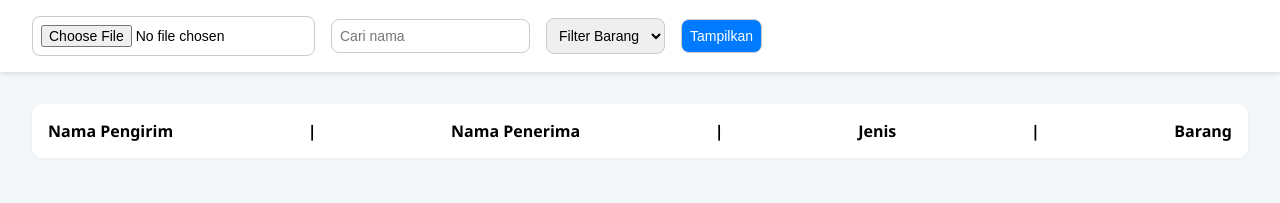
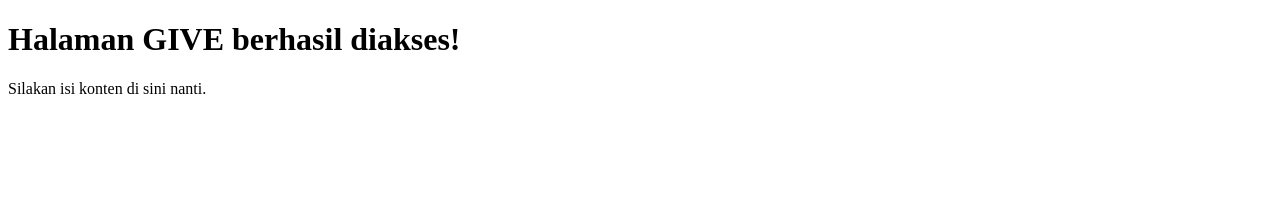
Before and after one commit to YanjuGtg/LOGRTM, a plain HTML site: page log_viewer2.html in a window 1280 px wide. Drawn offline with Linux system fonts and the light colour scheme.

Commit message:
Update log_viewer2.html

```diff
--- a/log_viewer2.html
+++ b/log_viewer2.html
@@ -1,207 +1,11 @@
-
 <!DOCTYPE html>
 <html lang="en">
 <head>
-  <meta charset="UTF-8" />
-  <title>Log Viewer</title>
-  <style>
-    body {
-      font-family: 'Segoe UI', sans-serif;
-      background: #f4f7fa;
-      margin: 0;
-      padding: 0;
-    }
-    .navbar {
-      background: white;
-      padding: 1rem 2rem;
-      display: flex;
-      flex-wrap: wrap;
-      gap: 1rem;
-      align-items: center;
-      box-shadow: 0 2px 5px rgba(0,0,0,0.1);
-      position: sticky;
-      top: 0;
-      z-index: 999;
-    }
-    .header-row {
-  background-color: #e9ecef;
-  font-weight: bold;
-  display: flex;
-  justify-content: space-between;
-  padding: 1rem;
-  margin-bottom: 10px;
-  border-radius: 8px;
-}
-.entry {
-  display: flex;
-  justify-content: space-between;
-  padding: 1rem;
-  background: white;
-  margin-bottom: 8px;
-  border-radius: 8px;
-  box-shadow: 0 1px 4px rgba(0,0,0,0.05);
-}
-.entry > div {
-  flex: 1;
-  text-align: left;
-}
-
-    .navbar input, .navbar select, .navbar button {
-      padding: 0.5rem;
-      border-radius: 8px;
-      border: 1px solid #ccc;
-      font-size: 14px;
-    }
-    .navbar button {
-      background: #007bff;
-      color: white;
-      cursor: pointer;
-    }
-    .navbar button:hover {
-      background: #0056b3;
-    }
-    .container {
-      padding: 2rem;
-    }
-    .entry {
-      background: white;
-      border-radius: 10px;
-      padding: 1rem;
-      margin-bottom: 10px;
-      box-shadow: 0 1px 4px rgba(0,0,0,0.05);
-    }
-    .hidden {
-      display: none;
-    }
-  </style>
+  <meta charset="UTF-8">
+  <title>Give Page</title>
 </head>
 <body>
-  <div class="navbar">
-    <input type="file" id="logfile" accept=".log">
-    <input type="text" id="search" placeholder="Cari nama">
-    <select id="itemFilter">
-      <option value="">Filter Barang</option>
-      <option value="Desert Eagle">Desert Eagle</option>
-      <option value="MP5">MP5</option>
-      <option value="AK47">AK47</option>
-      <option value="Sultan">Sultan</option>
-      <option value="Shotgun">Shotgun</option>
-      <option value="Road Train">Road Train</option>
-      <option value="Crack">Crack</option>
-      <option value="Pot">Pot</option>
-    </select>
-    <input type="number" id="minGrams" placeholder="Minimal grams" class="hidden">
-    <button onclick="processLog()">Tampilkan</button>
-  </div>
-
-  <div class="container">
-    <div class="entry header-row">
-      <strong>Nama Pengirim</strong> |
-      <strong>Nama Penerima</strong> |
-      <strong>Jenis</strong> |
-      <strong>Barang</strong>
-    </div>
-    <div id="results"></div>
-  </div>
-
-
-  <script>
-    let entries = [];
-
-    document.getElementById("logfile").addEventListener("change", processLog);
-    document.getElementById("itemFilter").addEventListener("change", () => {
-      const val = document.getElementById("itemFilter").value;
-      const gramInput = document.getElementById("minGrams");
-      if (["Crack", "Pot"].includes(val)) {
-        gramInput.classList.remove("hidden");
-      } else {
-        gramInput.classList.add("hidden");
-        gramInput.value = "";
-      }
-    });
-
-
-
-    document.getElementById("search").addEventListener("input", filterAndDisplay);
-
-    function processLog() {
-      const fileInput = document.getElementById("logfile");
-      const reader = new FileReader();
-      reader.onload = function(e) {
-        const lines = e.target.result.split("\n");
-        entries = [];
-
-        const regex = /\[(.*?)\]\[(.*?)\] (\w+_\w+) to (\w+_\w+)(?:: ([^\n]+)| \(([^\)]+)\))?/;
-
-        for (let line of lines) {
-          const match = line.match(regex);
-          if (match) {
-            const [, , type, from, to, afterColon, insideParens] = match;
-            let item = afterColon || insideParens || "";
-            let grams = 0;
-
-            const gramsMatch = item.match(/(\d+)\s*grams|units/i);
-            if (gramsMatch) {
-              grams = parseInt(gramsMatch[1] || "0");
-            }
-
-            item = item.replace(/\(.*?\)/, '').trim();
-
-            entries.push({ type, from, to, item, grams });
-          }
-        }
-        filterAndDisplay();
-      };
-      reader.readAsText(fileInput.files[0]);
-    }
-
-    function filterAndDisplay() {
-      const search = document.getElementById("search").value.toLowerCase();
-      const filterItem = document.getElementById("itemFilter").value;
-      const minGrams = parseInt(document.getElementById("minGrams").value || "0");
-
-      let filtered = entries.filter(e =>
-        e.from.toLowerCase().includes(search) ||
-        e.to.toLowerCase().includes(search)
-      );
-
-      if (filterItem) {
-        filtered = filtered.filter(e => {
-          if (["Crack", "Pot"].includes(filterItem)) {
-            return e.type.toUpperCase() === filterItem.toUpperCase() && e.grams >= minGrams;
-          }
-          if (["Desert Eagle", "AK47", "MP5","Shotgun"].includes(filterItem)) {
-            return e.type === "WEAPON" && e.item === filterItem;
-          }
-          if (["Sultan", "Road Train"].includes(filterItem)) {
-            return e.type === "VEHICLE" && e.item === filterItem;
-          }
-          return false;
-        });
-      }
-
-      const container = document.getElementById("results");
-      container.innerHTML = "";
-
-      if (filtered.length === 0) {
-        container.innerHTML = "<p>Tidak ditemukan data.</p>";
-        return;
-      }
-
-      for (let e of filtered) {
-        const div = document.createElement("div");
-        div.className = "entry";
-        div.innerHTML = `
-    <div>${e.from}</div>
-    <div>${e.to}</div>
-    <div>${e.type}</div>
-    <div>${e.item || "-"}${e.grams ? " (" + e.grams + " grams)" : ""}</div>`;
-        container.appendChild(div);
-      }
-
-
-    }
-  </script>
-
+  <h1>Halaman GIVE berhasil diakses!</h1>
+  <p>Silakan isi konten di sini nanti.</p>
 </body>
 </html>
```
